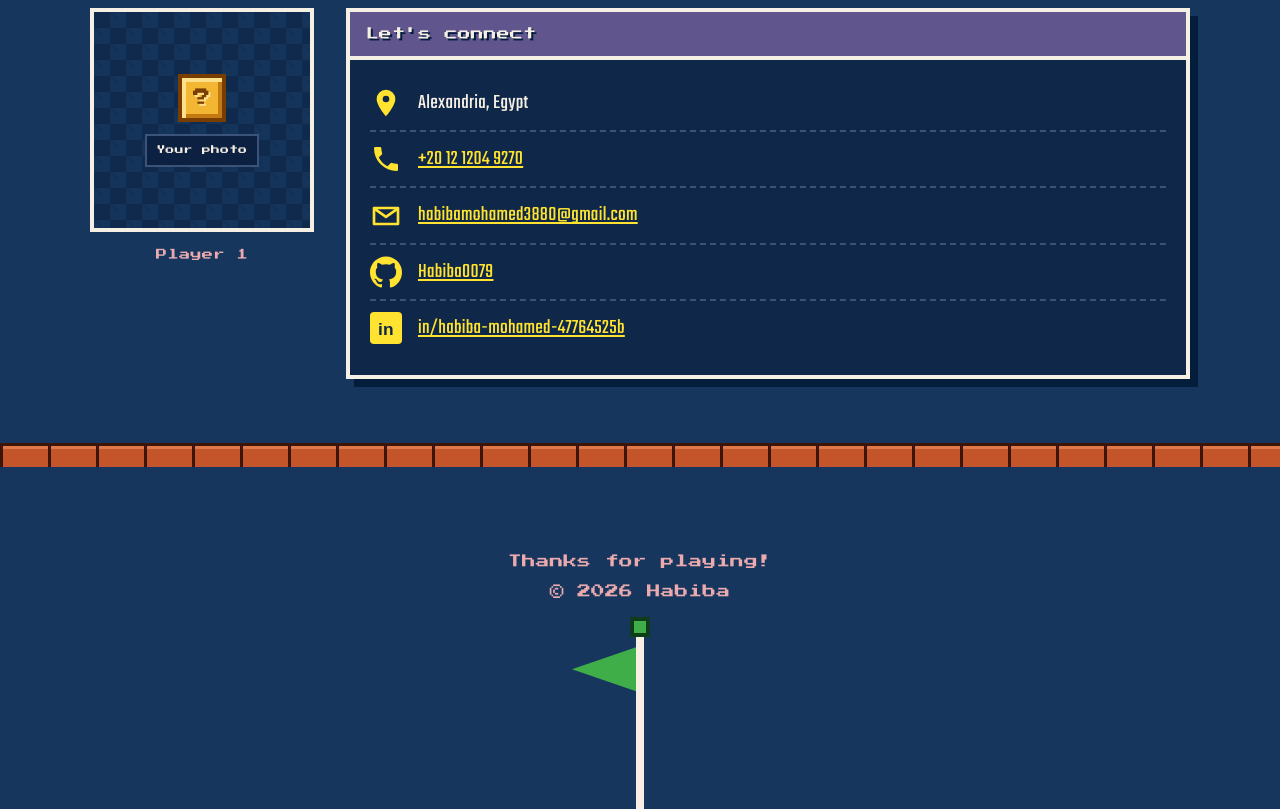
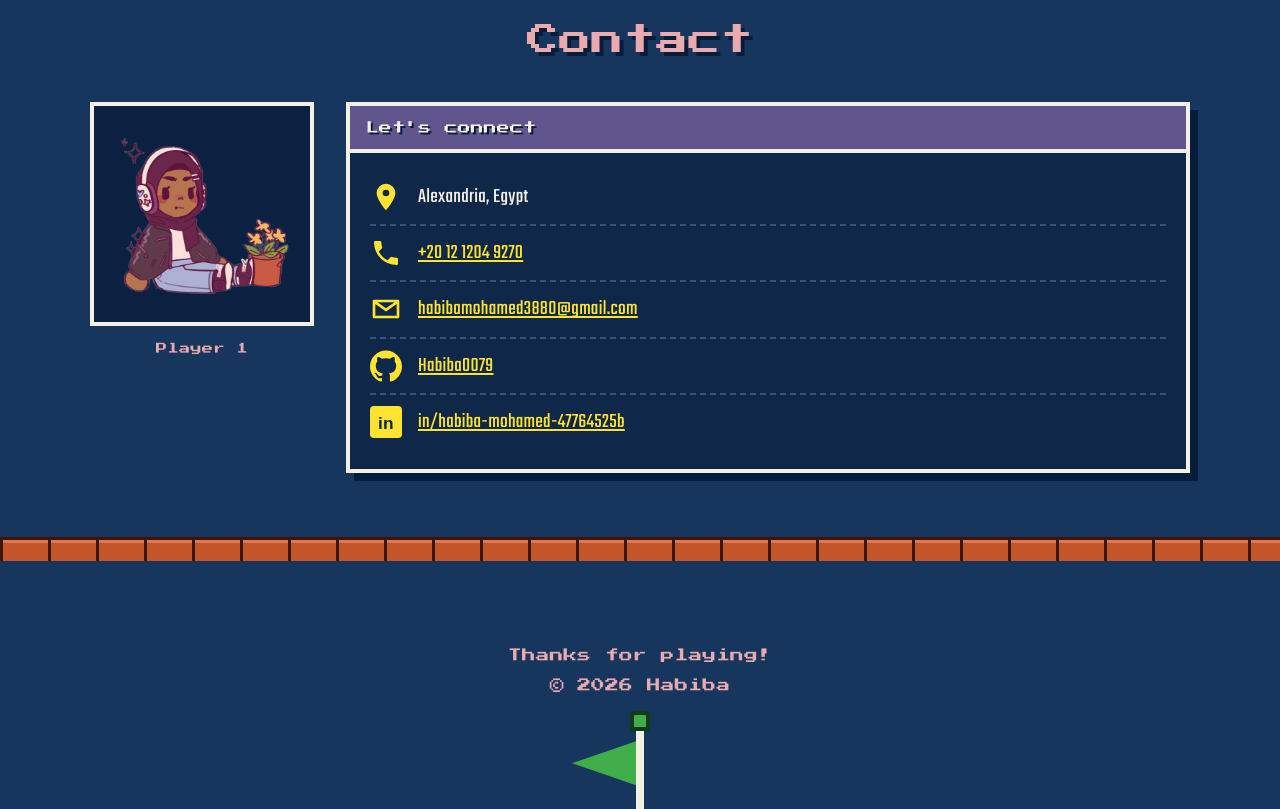
Before and after one commit to Habiba0079/habiba-portfolio, a React (Vite) app: page / in a window 1280 px wide. Shown: the part 4567-5376 px from the top of the page. Built offline with nearby package versions, Linux system fonts and the light colour scheme.

Commit message:
Refactor code structure for improved readability and maintainability

```diff
--- a/src/data.js
+++ b/src/data.js
@@ -9,7 +9,7 @@ export const PROFILE = {
   tagline: 'Computer engineer. Web platforms, embedded systems and AI.',
   about:
     "Hey there! I'm Habiba, a computer engineer who turns lines of code into working products. I build web apps with React and ASP.NET Core, tinker with embedded systems, and put AI to work in projects like Drago, my graduation project that won first place at the Geniuses Forum. Scroll down to explore my levels.",
-  photo: null, // e.g. 'images/me.png'
+  photo: 'images/assets/avatar.png',
 };
 
 export const EDUCATION = {
--- a/src/styles/hero.css
+++ b/src/styles/hero.css
@@ -3,6 +3,7 @@
   overflow: hidden;
   text-align: center;
   background: var(--sky);
+  height: 90vh;
 }
 
 .hero-inner {
```
Also changed, not shown: public/images/assets/avatar.png (added), 1 other file (tests, documents, lock files or other folders).
